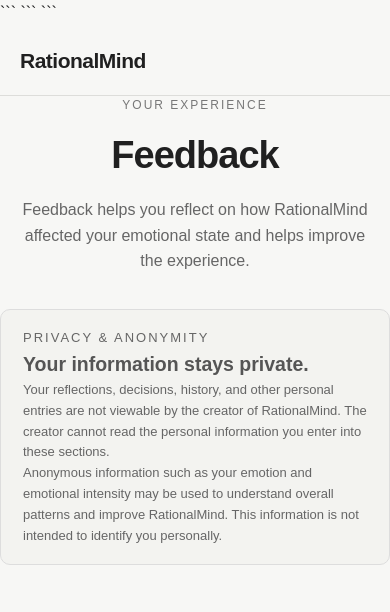
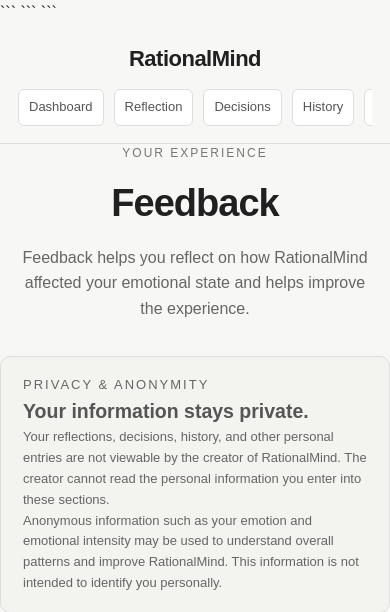
Before and after one commit to Kwakita123/RationalMind, a Flask app: page /feedback in a window 390 px wide. Shown: the top 612 px of the page. Run offline with Flask 3, Linux system fonts and the light colour scheme; the visitor is signed in with stand-in values (Sample User, id 1); data that the repository does not hold is empty.

Commit message:
Update style.css

```diff
--- a/static/style.css
+++ b/static/style.css
@@ -4172,3 +4172,107 @@ line-height: 1.6;
     }
 
 }
+/* =========================================
+   RATIONALMIND NAVIGATION
+========================================= */
+
+.navbar {
+    width: 100%;
+    display: flex;
+    align-items: center;
+    justify-content: space-between;
+    gap: 25px;
+    padding: 20px 8%;
+    border-bottom: 1px solid #ddddda;
+    background: #f7f7f5;
+}
+
+.navbar .logo {
+    flex-shrink: 0;
+    font-size: 22px;
+    font-weight: 700;
+}
+
+.navbar .logo a {
+    color: #202020;
+    text-decoration: none;
+}
+
+.navbar .nav-links {
+    display: flex;
+    align-items: center;
+    justify-content: flex-end;
+    gap: 25px;
+}
+
+.navbar .nav-links a {
+    color: #555;
+    text-decoration: none;
+    font-size: 14px;
+    white-space: nowrap;
+}
+
+.navbar .nav-links a:hover {
+    color: #000;
+}
+
+
+/* =========================================
+   MOBILE NAVIGATION
+========================================= */
+
+@media (max-width: 700px) {
+
+    .navbar {
+        display: block;
+        padding: 15px 18px 12px;
+    }
+
+    .navbar .logo {
+        display: block;
+        margin-bottom: 13px;
+        text-align: center;
+    }
+
+    .navbar .nav-links {
+        display: flex;
+        justify-content: flex-start;
+        align-items: center;
+
+        width: 100%;
+
+        gap: 10px;
+
+        overflow-x: auto;
+        overflow-y: hidden;
+
+        padding-bottom: 5px;
+
+        -webkit-overflow-scrolling: touch;
+
+        scrollbar-width: none;
+    }
+
+    .navbar .nav-links::-webkit-scrollbar {
+        display: none;
+    }
+
+    .navbar .nav-links a {
+        flex-shrink: 0;
+
+        padding: 7px 10px;
+
+        font-size: 13px;
+
+        white-space: nowrap;
+
+        border: 1px solid #ddd;
+        border-radius: 6px;
+
+        background: white;
+    }
+
+    .navbar .nav-links a:hover {
+        background: #eeeeeb;
+    }
+}
```
